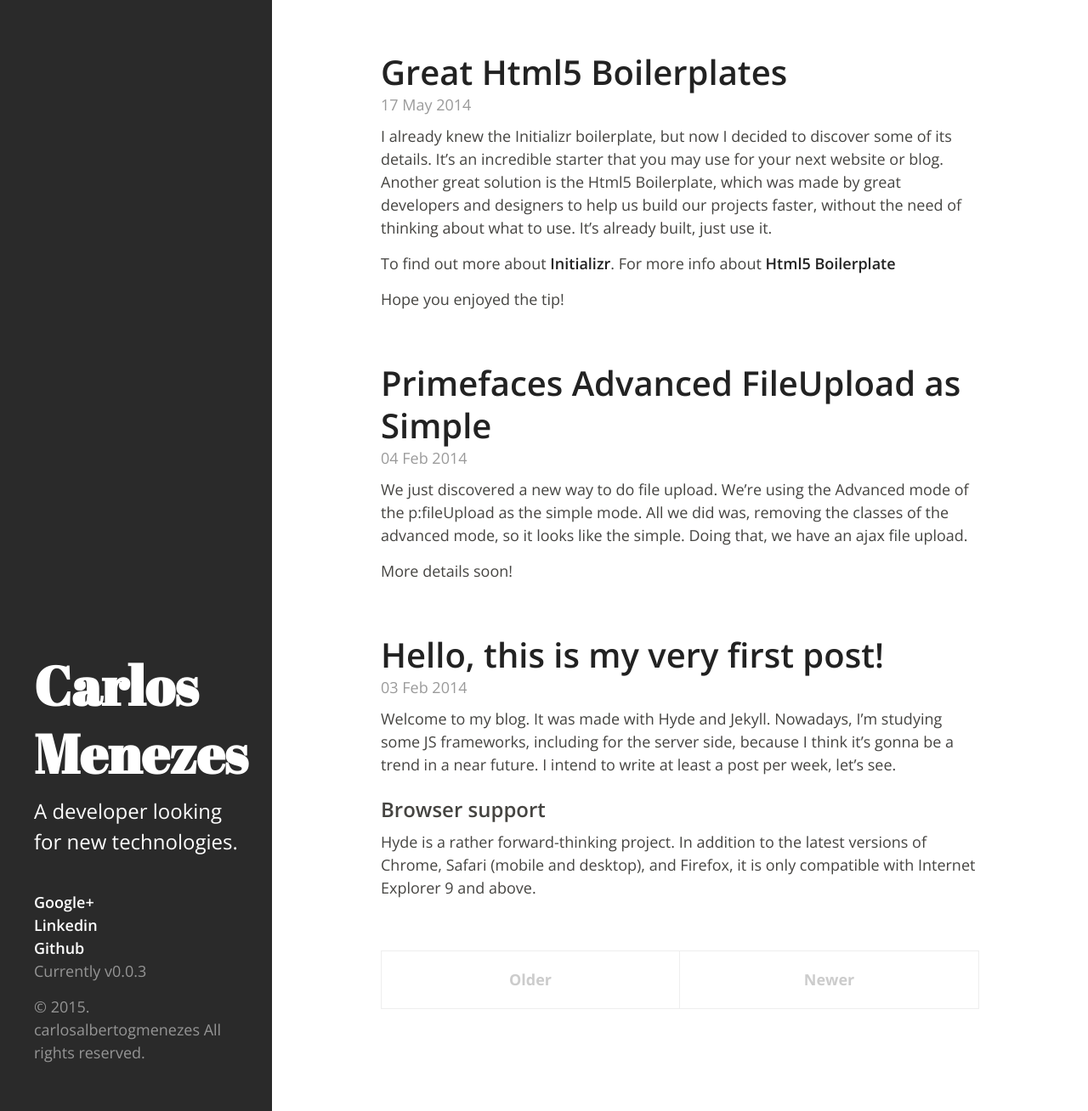
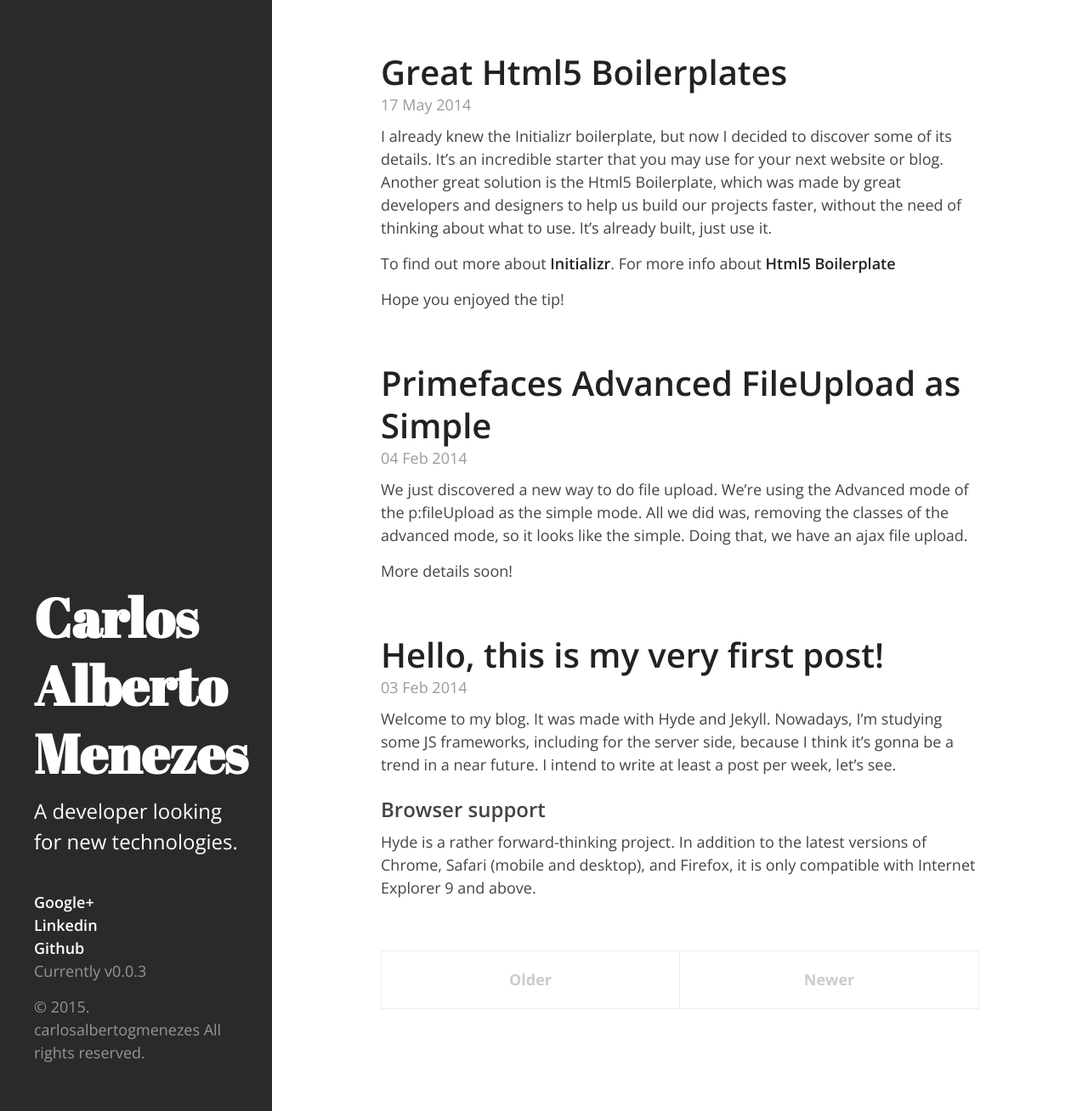
Before and after one commit to cgmenezes/cgmenezes.github.io, a Jekyll site: the page built from index.html, in a window 1280 px wide and 1308 px high. Shown: the whole window at 85% size. Built offline with Jekyll 4.4.1, drawn with Linux system fonts in a browser that asks for light colours; Markdown is read by kramdown in place of the engine named in the settings; the list of posts is cut into pages by our own code.

Commit message:
Update _config.yml

```diff
--- a/_config.yml
+++ b/_config.yml
@@ -1,4 +1,4 @@
-title:        Carlos Menezes
+title:        Carlos Alberto Menezes
 tagline:      'Carlos Menezes'
 description:  'A developer looking for new technologies.'
 url:          http://cgmenezes.github.io/
```
